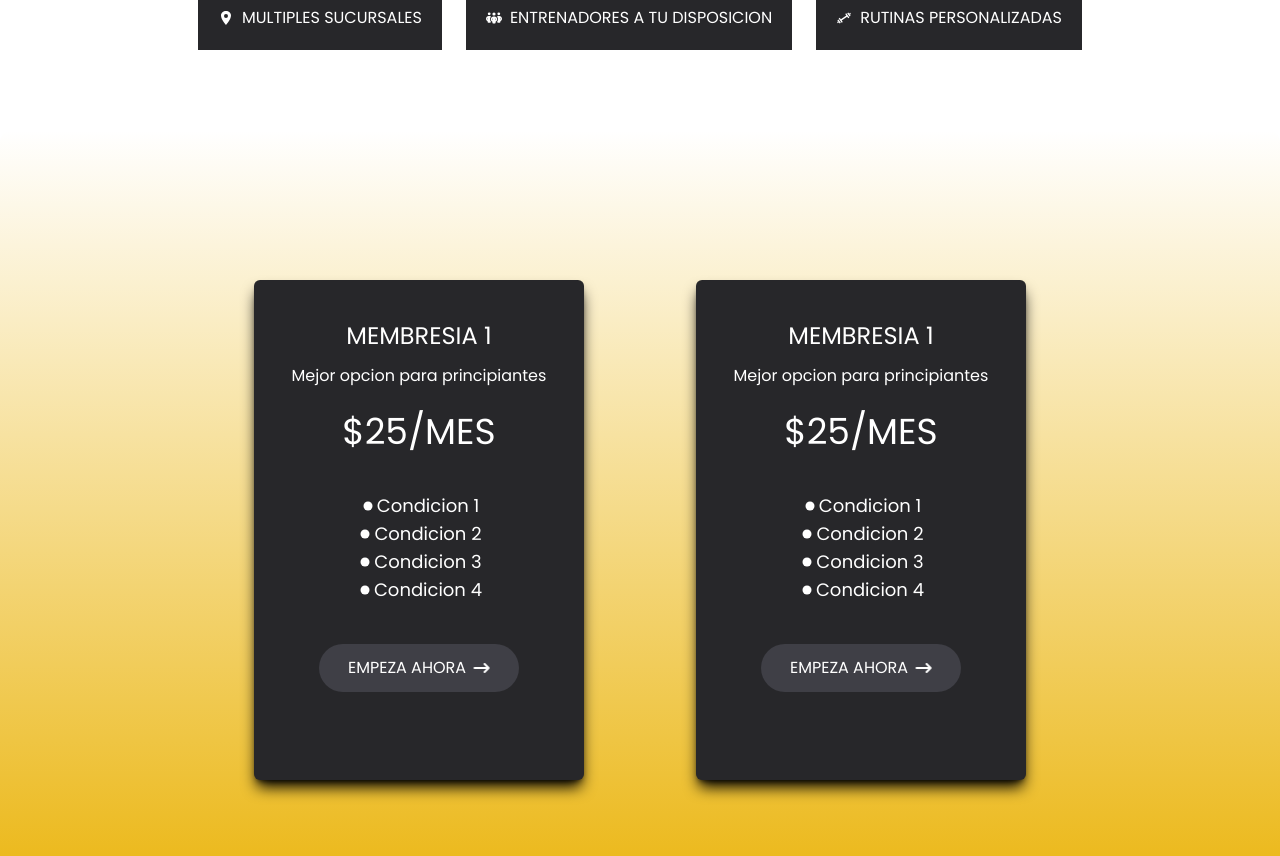
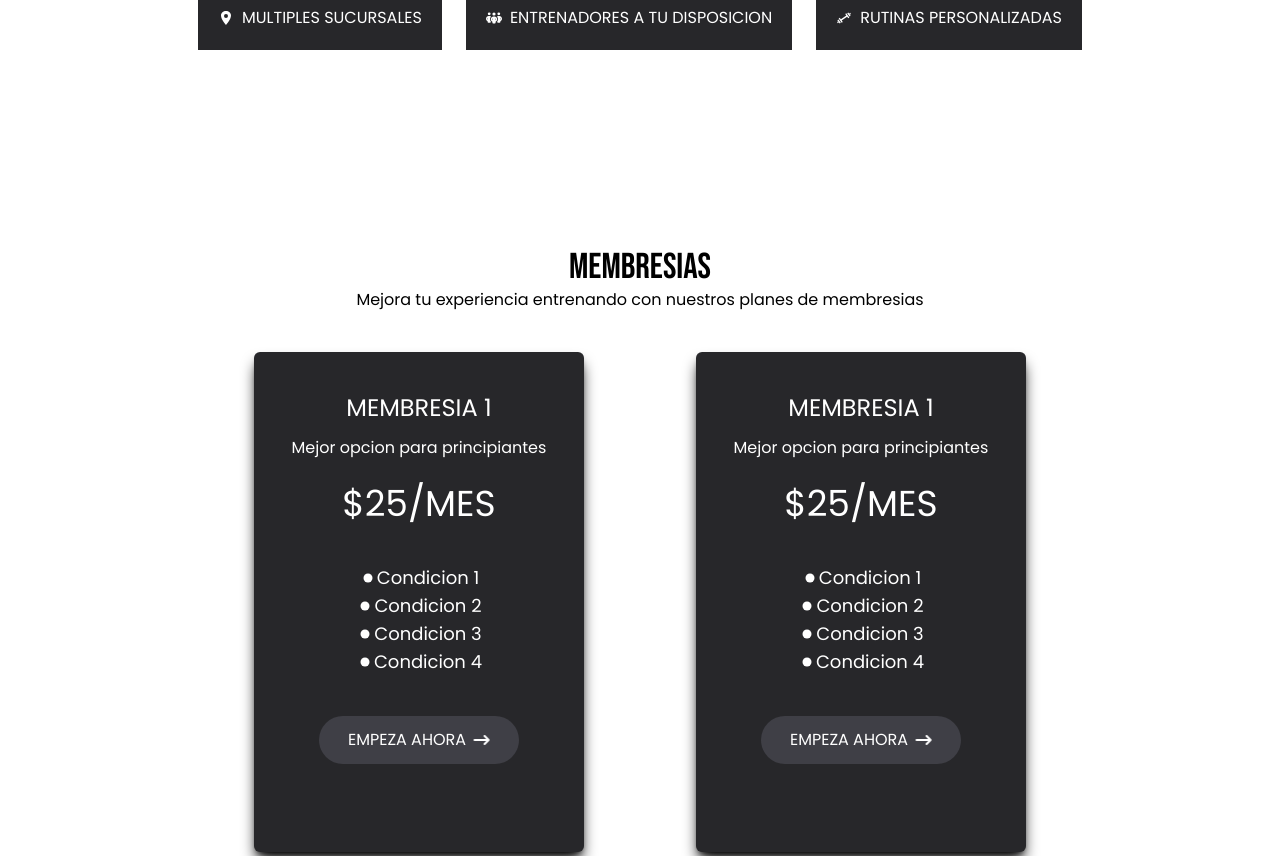
Before and after one commit to briziomauro/PPS-FrontEnd, a React (Vite) app: page / in a window 1280 px wide. Shown: the part 780-1636 px from the top of the page. Built offline with nearby package versions, Linux system fonts and the light colour scheme.

Commit message:
style: main page style in components

```diff
--- a/src/assets/components/memberships/Memberships.jsx
+++ b/src/assets/components/memberships/Memberships.jsx
@@ -4,9 +4,13 @@ import { GoDotFill } from 'react-icons/go'
 
 const Memberships = () => {
     return (
-        <div className='bg-gradient-to-t from-yellow-500 to-whte mb-10 rounded-xl h-[800px]'>
+        <div className='flex flex-col justify-center items-center text-center mb-10 rounded-xl h-[800px]'>
+            <div className='text-black my-10'>
+                <h2 className='font-bebas text-4xl'>MEMBRESIAS</h2>
+                <p>Mejora tu experiencia entrenando con nuestros planes de membresias</p>
+            </div>
 
-            <div className='flex justify-center gap-28 items-center h-full text-white'>
+            <div className='flex justify-center gap-28 items-center text-white'>
                 <div className='flex flex-col text-center bg-zinc-800 h-[500px] w-[330px] shadow-lg shadow-black rounded-md hover:scale-105 transition-all duration-200'>
                     <h3 className='mt-10 text-2xl'>MEMBRESIA 1</h3>
                     <p className='mt-3 '>Mejor opcion para principiantes</p>
```
